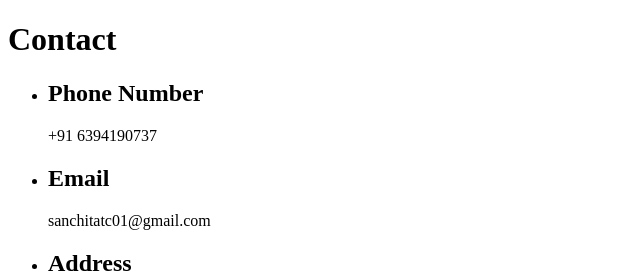
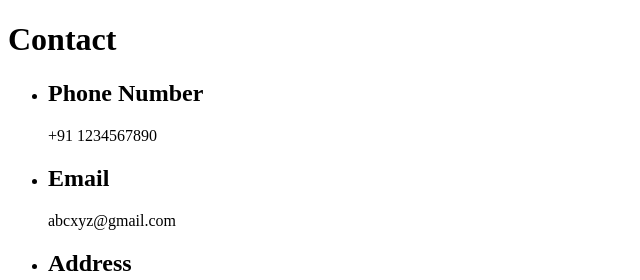
Before and after one commit to atcsanchit/HTML-portfolio, a plain HTML site: page contact.html in a window 1280 px wide. Shown: the top 280 px of the page, 0-640 px from the left. Drawn offline with Linux system fonts and the light colour scheme.

Commit message:
Update contact.html

```diff
--- a/contact.html
+++ b/contact.html
@@ -10,12 +10,12 @@
     <ul>
         <li>
             <h2>Phone Number</h2>
-            <p>+91 6394190737</p>
+            <p>+91 1234567890</p>
         </li>
 
         <li>
             <h2>Email</h2>
-            <p>sanchitatc01@gmail.com</p>
+            <p>abcxyz@gmail.com</p>
         </li>
 
         <li>
```
